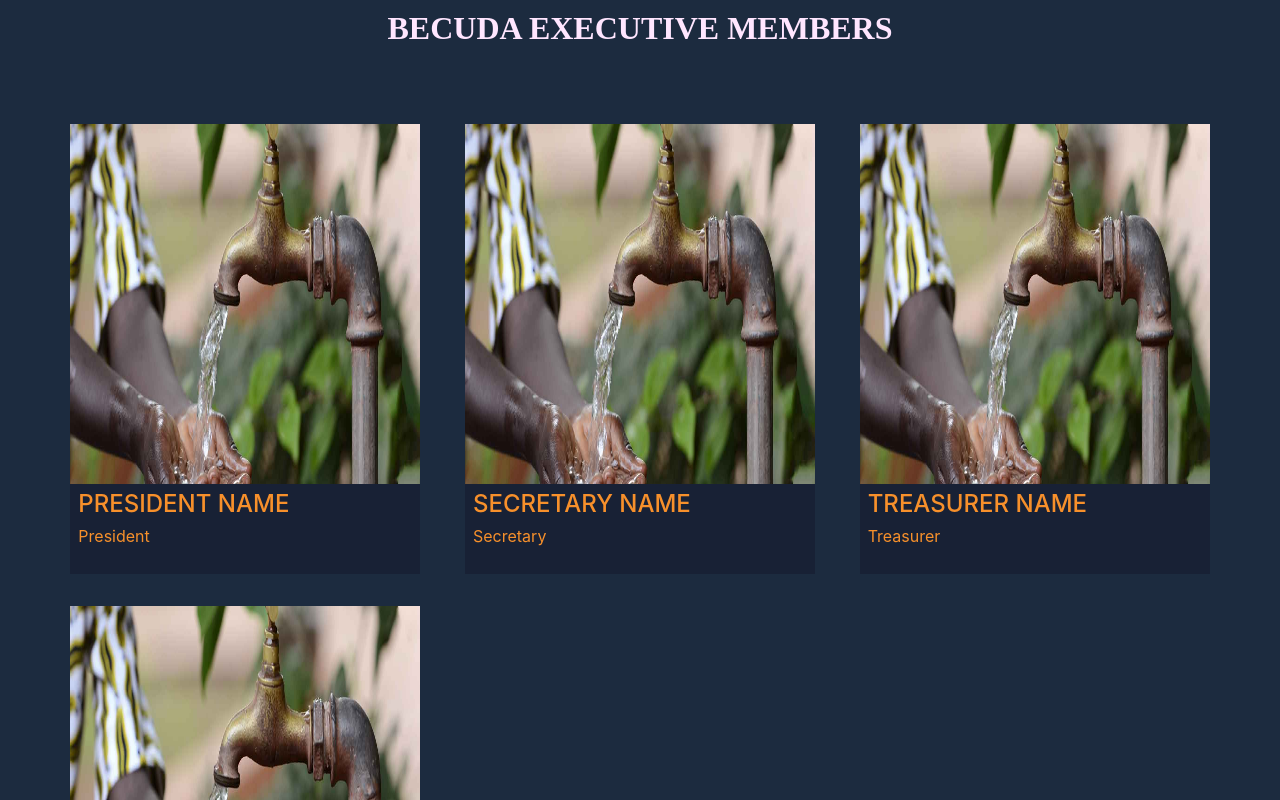
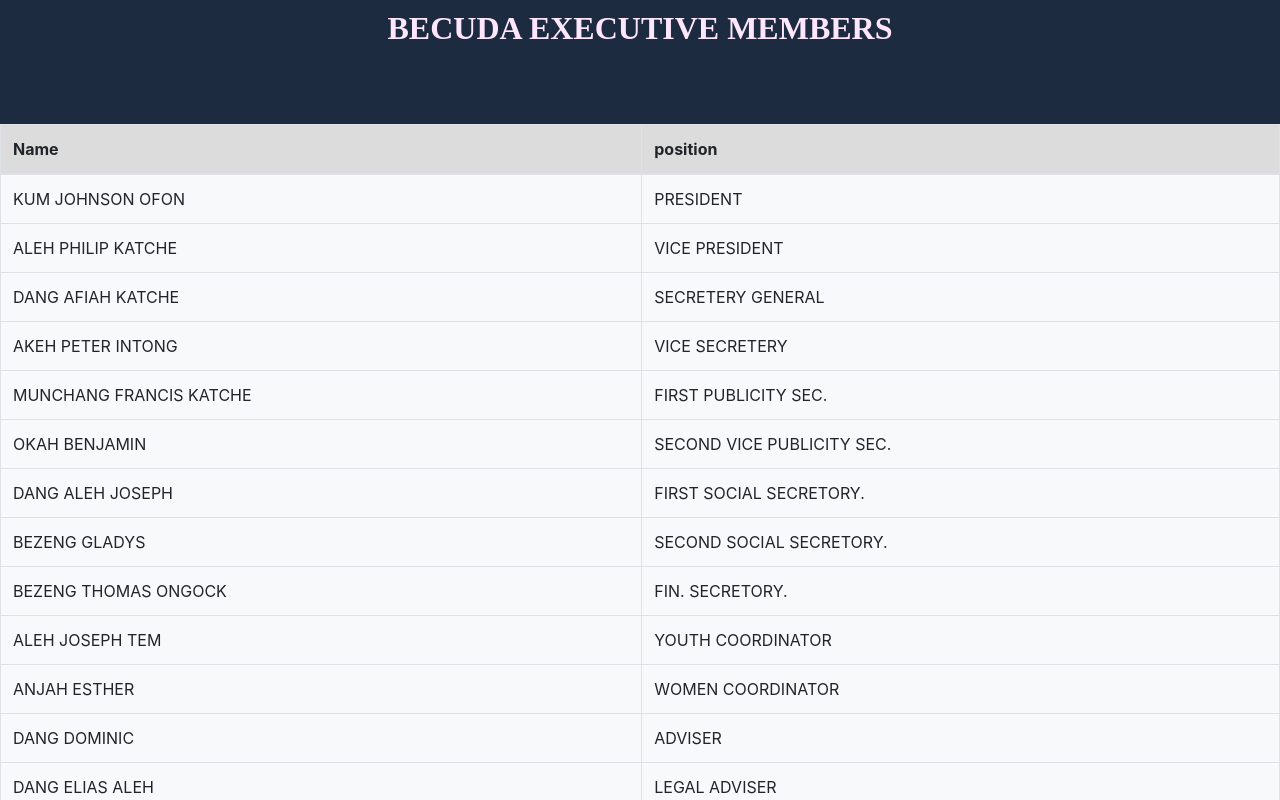
Before and after one commit to ernestmusong/Befang-Cultural-Development-Association, a React (Create React App) app in the folder client/: page / in a window 1280 px wide. Shown: the part 1640-2440 px from the top of the page. Built offline with nearby package versions, Linux system fonts and the light colour scheme; no server answers; a web font is replaced by a local one.

Commit message:
added executive table

```diff
--- a/client/src/App.css
+++ b/client/src/App.css
@@ -41,7 +41,7 @@ html {
 body {
   background: var(--lightBlue);
   color: var(--clr-grey-1);
-  overflow: hidden;
+  overflow-x: hidden;
   font-size: 0.875rem;
   box-sizing: border-box;
 
@@ -471,8 +471,10 @@ nav{
 
   .table-container{
      position: relative;
+     width: 100vw;
      max-width: 100vw;
-     overflow: visible;
+     overflow-x: auto;
+     margin: 0 auto ;
 
 
   }
@@ -490,6 +492,7 @@ nav{
   .banner{
 height: calc(100vh - 117.16px) !important;
 margin-top: 117.16px;
+max-width: 100vw;
    }
    .page-hero{
     justify-content: space-around;
@@ -518,6 +521,9 @@ margin-top: 117.16px;
    }
    .chief-container{
     width: 90%;
+  }
+  .chief-wrapper{
+    height: 50vh;
   }
   .contribute-page .contribute-page-child{
     width: 80%;
--- a/client/src/App.js
+++ b/client/src/App.js
@@ -97,7 +97,7 @@ class App extends Component {
               </div>
               <div className="top-nav-support">
                   <Link to="/web-creator" style={{color: "Var(--heroWhite)"}}>
-                      You can support this website here !
+                      Support this website here !
                   </Link>
                   <Link to="/web-supporters" style={{color: "Var(--heroWhite)"}}>
                        See List Of Supporters
@@ -120,7 +120,7 @@ class App extends Component {
               </div>
               <div className="moble-support">
                   <Link to="/web-creator" style={{color: "Var(--heroWhite)"}}>
-                      You can support this website here !
+                      Support this website here !
                   </Link>
                   <Link to="/web-supporters" style={{color: "Var(--heroWhite)"}}>
                        See List Of Supporters
@@ -171,7 +171,7 @@ class App extends Component {
               Projects
               </Link>
               <div className="dropdown">
-              <Link to="/" style={{zIndex:"-1"}}>social groups</Link>
+              <Link to="/" style={{zIndex:"-1"}}>sub groups</Link>
               <div className="dropdown-content" style={{ height: height}}>
                      <Link to="/social-groups/beyoin" className="clear dropdown-link" onClick={() => {this.clearHeight()}}>
                         Befang Youths Initiative
@@ -242,7 +242,7 @@ class App extends Component {
 
 
 
-                <Link to={"/register"} className="clear ml-2">
+                <Link to={"/register"} className="clear ml-2" onClick={() => {this.clearHeight()}}>
                   SignUp
                 </Link>
 
@@ -254,8 +254,8 @@ class App extends Component {
             </div>
         </nav>
             <div className='info-wrapper'>
-              <p className='info'>
-              Please do not SignUp on this website if you're not a Son/Daughter of Befang!
+              <p className='info text-uppercase'>
+             Welcome to the befang cultural and development association...<span className="text-uppercase">becuda</span>
               </p>
             </div>
 
--- a/client/src/Data.js
+++ b/client/src/Data.js
@@ -82,7 +82,7 @@ export  const Branches = [
         treasurerName:"treasurer name",
         treasurerNumber: 237676308067,
         treasurerTitle:"treasurer",
-        value:100,
+        value:65,
         text: "members",
         link: "/comming-soon",
 
--- a/client/src/components/ListOfContributors.js
+++ b/client/src/components/ListOfContributors.js
@@ -132,7 +132,7 @@ const ListOfContributors=() => {
       </table>
 
 
-      <div className='col-md-8 col-lg-6 mx-auto mt-2 treasurer-links'>
+      <div className='col-md-8 col-lg-6 mx-auto mt-2 mb-3 treasurer-links'>
           <Link to='/contribute-page' className="text-white">
                  Contribute now
           </Link>
--- a/client/src/components/ListOfWebSupporters.js
+++ b/client/src/components/ListOfWebSupporters.js
@@ -1,5 +1,6 @@
 import React, { useState, useEffect } from 'react'
 import Title3 from './Title3';
+import {Link } from "react-router-dom";
 import  webSupporters  from '../db.json';
 import CommingSoon from './CommingSoon';
 
@@ -37,6 +38,15 @@ const ListOfSupporters=() => {
 
             </tbody>
       </table>
+      <div className='col-md-8 col-lg-6 mx-auto mt-2 mb-3 treasurer-links'>
+          <Link to='/web-supporters' className="text-white">
+                Support Now !
+          </Link>
+
+          <Link to='/' className="text-white">
+                        Go Back
+           </Link>
+     </div>
     </div>
   )
 }
--- a/client/src/components/WebCreator.js
+++ b/client/src/components/WebCreator.js
@@ -7,6 +7,7 @@ export default function WebCreator() {
   return (
     <div className='web-creator'>
          <Title3 title="thank you for your interest in supporting this website" />
+         <p style={{color:"Var(--softWhite)", textAlign:"center"}}>Please send your support to this person !</p>
      <table className="table table-bordered mx-auto">
 			<thead style={{backgroundColor:"#DCDCDC"}}>
                 <tr>
@@ -50,10 +51,11 @@ export default function WebCreator() {
           <CallNow number={`tel:+237676308067` }/>
           <WhatsAppNow number={`https://api.whatsapp.com/send?phone=237676308067` }/>
      </div>
-     <div className='col-md-8 col-lg-6 mx-auto mt-2 treasurer-links'>
+     <div className='col-md-8 col-lg-6 mx-auto mt-2 mb-3 treasurer-links'>
           <Link to='/web-supporters' className="text-white">
                 See supporters
           </Link>
+
           <Link to='/' className="text-white">
                         Go Back
            </Link>
--- a/client/src/components/becudaExe.js
+++ b/client/src/components/becudaExe.js
@@ -1,5 +1,4 @@
 import React, { useState, useEffect } from 'react'
-import { Link } from 'react-router-dom';
   import becudaExe from '../db.json'
 //  import { allProjects } from '../Data';
 
@@ -11,33 +10,31 @@ const BecudaExe =()=>{
     setMembers(members)
   }, [members])
   return(
+    <div>
+    <table className="table table-bordered">
+<thead style={{backgroundColor:"#DCDCDC"}}>
+         <tr>
+             <th scope="col">Name</th>
+             <th scope="col">position</th>
+         </tr>
+</thead>
+     <tbody>
+     {members.map(member =>(
+              <tr className="bg-light" key={member.id}>
+              <td className='text-uppercase'>{member.name}</td>
+              <td className='text-uppercase'>{member.position}</td>
+          </tr>
+             ))}
 
-      <div className='becuda-executive mx-auto'>
-      {members.map(member => (
-        <Member key={member.id} {...member}/>
-      ))}
-      </div>
-
-
+     </tbody>
+</table>
+</div>
 
   )
-}
-const Member=({ title, name, img}) => {
-    return (
-      <div className='becuda-member'>
-      <div className='becuda-image-wrapper'>
-       <img src={require('../projectImages/'+img)} alt="project" />
-      </div>
-
-      <div className='py-2 ml-2'>
-      <h4 className="text-uppercase" style={{ color:"Var(--mainOrange)"}}>{name}</h4>
-      <p className='text-capitalize' style={{ color:"Var(--mainOrange)"}}>{title}</p>
-      </div>
-   </div>
-    )
 }
 
 
 
 
+
 export default BecudaExe
--- a/client/src/db.json
+++ b/client/src/db.json
@@ -19,9 +19,9 @@
       {
 
   "id": 1,
-  "chiefName":"chief name",
+  "chiefName":"chief Edon michel",
   "chiefTitle":"Chief of befang",
-  "chiefImg":"water.jpg"
+  "chiefImg":"chief-img.jpeg"
 
       },
 
@@ -30,38 +30,91 @@
       {
 
   "id": 1,
-   "name": "President name",
-  "img":"water.jpg",
-  "title":"president"
+   "name": "kum johnson ofon",
+  "position":"president"
+
 
       },
       {
 
 
   "id": 2,
-  "name": "secretary name",
- "img":"water.jpg",
- "title":"secretary"
+  "name": "aleh philip katche",
+ "position":"vice president"
+
 
             },
-    {
+            {
+              "id": 3,
+              "name": "dang afiah katche",
+              "position":"secretery general"
+            },
+      {
+        "id": 4,
+        "name": "akeh peter intong",
+        "position":"vice secretery"
+      },
+      {
+        "id": 5,
+        "name": "munchang francis katche",
+        "position":"first publicity sec."
+      },
+      {
+        "id": 6,
+        "name": "okah benjamin",
+        "position":"second vice publicity sec."
+      },
+      {
+        "id": 7,
+        "name": "dang aleh joseph",
+        "position":"first social secretory."
+      },
+      {
+        "id": 8,
+        "name": "bezeng gladys",
+        "position":"second social secretory."
+      },
+      {
+        "id": 9,
+        "name": "bezeng thomas ongock",
+        "position":"fin. secretory."
+      },
+      {
+        "id": 10,
+        "name": "aleh joseph tem",
+        "position":"youth coordinator"
+      },
+      {
+        "id": 11,
+        "name": "anjah esther",
+        "position":"women coordinator"
+      },
+      {
+        "id": 12,
+        "name": "dang dominic",
+        "position":"adviser"
+      },
+      {
+        "id": 13,
+        "name": "dang elias aleh",
+        "position":"legal adviser"
+      },
+      {
+        "id": 14,
+        "name": "akeh george ketchem",
+        "position":"legal adviser"
+      },
+      {
+        "id": 15,
+        "name": "bezeng andrew",
+        "position":"treasurer"
+      },
+      {
+        "id": 16,
+        "name": "bezeng fidelis",
+        "position":"protocol"
+      }
 
-
-        "id": 3,
-        "name": "treasurer name",
-        "img":"water.jpg",
-        "title":"treasurer"
-
-                    },
-        {
-
-
-        "id": 4,
-        "name": "treasurer name",
-        "img":"water.jpg",
-        "title":"treasurer"
-
-                    }
 
 
     ],
@@ -121,7 +174,7 @@
      "name": "Mr Dang Akuh Dominic",
     "img":"dominic-gce.jpg",
     "profession":"Cameroon GCE Board Registrar",
-    "work": "icon work"
+    "work": "His works will be put here soon"
 
         },
         {
@@ -131,9 +184,19 @@
             "name": "Mr Kum Henry Ichu",
             "img":"kum-herny.jpg",
             "profession":"Head Of The DDRC Bamenda ",
-            "work": "icon work"
+            "work": "His works will be put here soon"
 
-              }
+              },
+              {
+
+
+                "id": 3,
+                "name": "Chief Kum Godlove Bezeng",
+                "img":"kum-godlove.jpg",
+                "profession":"Chief Executive Officer At Excellante International, Johannesburg, Gauteng",
+                "work": "He was responsilble for the complete roofing of the Presbyterian Church Of Befang."
+
+                  }
 
       ],
       "webSupporters": [
```
Also changed, not shown: client/src/iconsImages/kum-godlove.jpg (added), client/src/projectImages/chief-img.jpeg (added).
